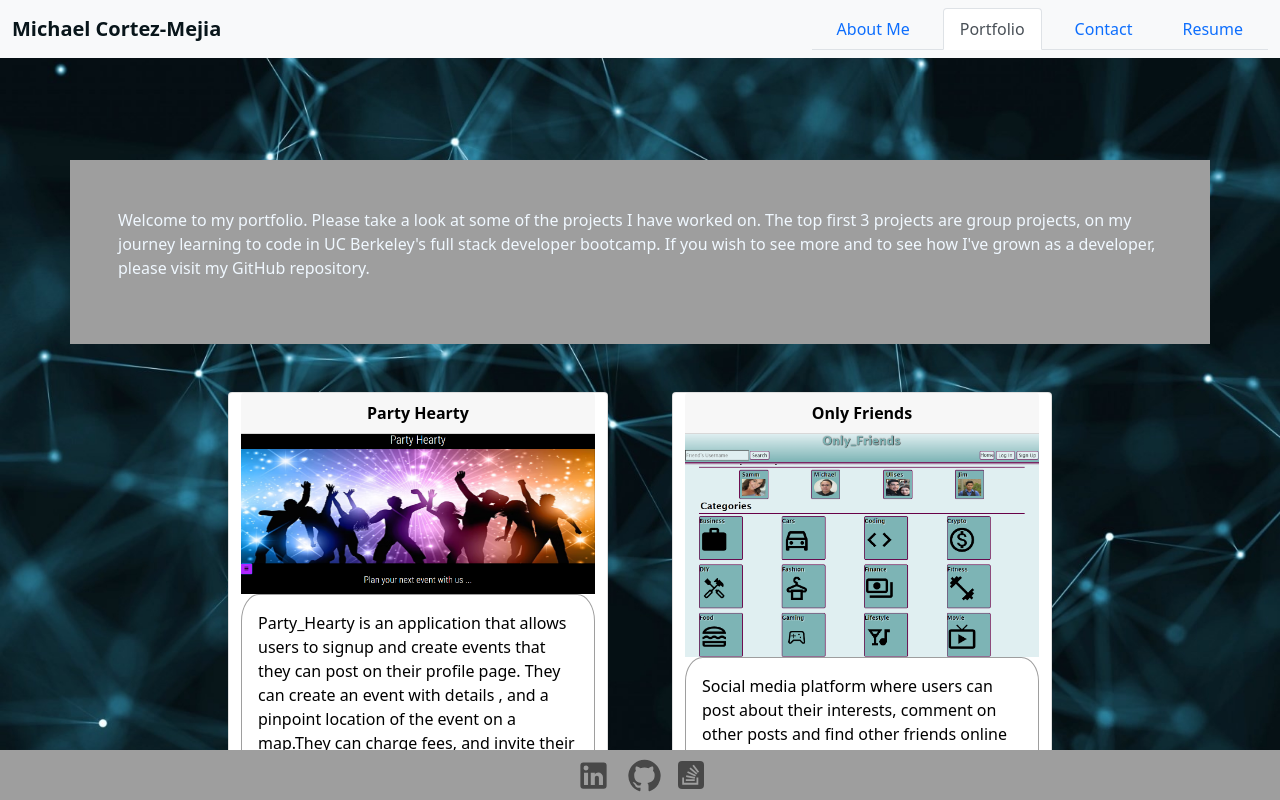
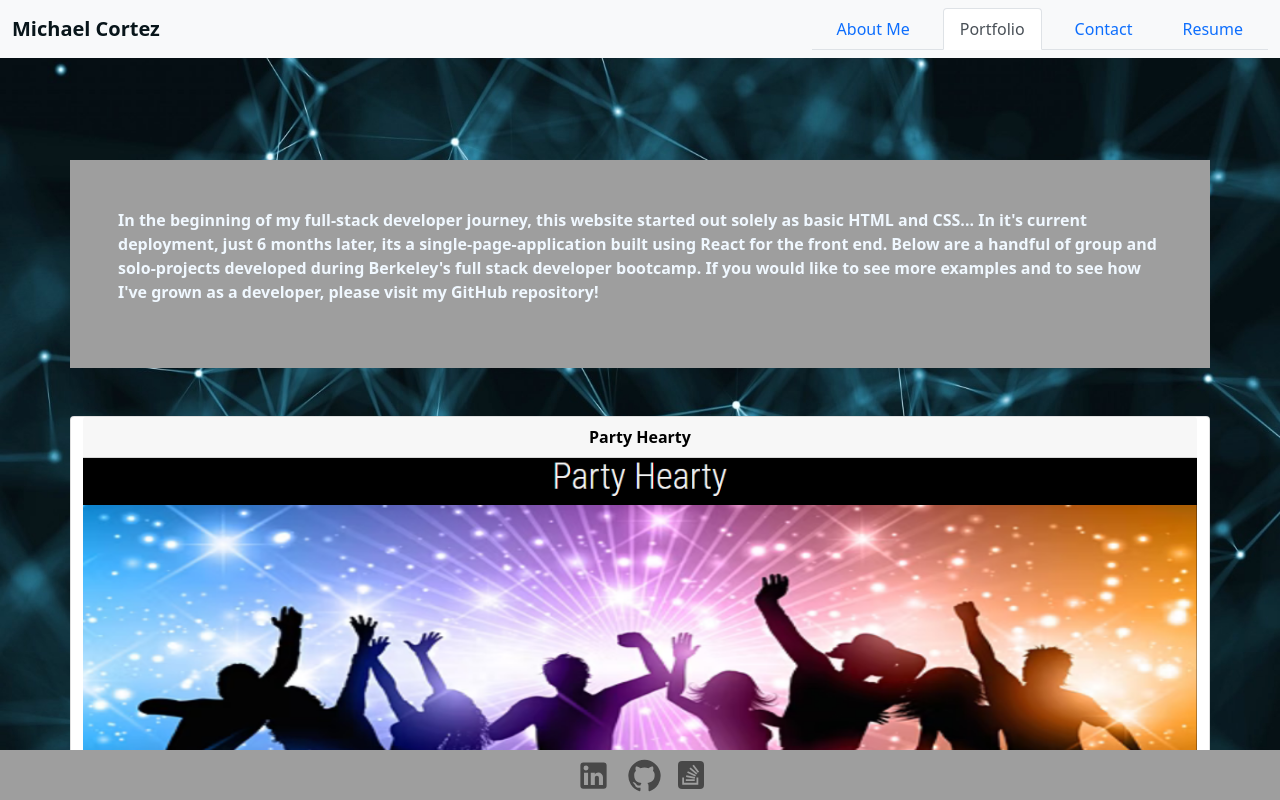
Before and after one commit to MCORTEZM1/Professional_Portfolio, a React (Create React App) app: page / in a window 1280 px wide. Both pictures are taken after a click on the link "Portfolio". Shown: the top 800 px of the page. Built offline with nearby package versions, Linux system fonts and the light colour scheme.

Commit message:
deploy to gh pages

```diff
--- a/src/App.js
+++ b/src/App.js
@@ -3,12 +3,8 @@ import About from './components/About';
 import Header from './components/Header';
 import ContactForm from './components/Contact';
 import Portfolio from './components/Portfolio';
-import MenuDrawer from './components/Drawer';
-
-
 import Footer from './components/Footer';
 
-import 'bootstrap/dist/css/bootstrap.min.css';
 
 import React, { useState } from 'react';
 
@@ -43,7 +39,6 @@ function App() {
       {portfolioSelected && (
         <Portfolio />
       )}
-
       </main>
       <Footer />
     </div>
--- a/src/components/Nav/index.js
+++ b/src/components/Nav/index.js
@@ -54,7 +54,7 @@ function Nav(props) {
             <div className="container-fluid" id="navbar">
                 <a className="navbar-brand"
                     id="my-name"
-                    href="#">Michael Cortez-Mejia
+                    href="#">Michael Cortez
                 </a>
                     <MenuIcon
                         id='menu'
@@ -84,11 +84,11 @@ function Nav(props) {
                             </a>
                         </li>
                         <li className="nav-item">
-                            <a className={`nav-link mx-2 ${resumeSelected && 'active'}`}
-                                onClick={handleResume}
-                                href={myResume}
-                                download="MichaelCortez-RESUME6.3.22.pdf"
-                                >Resume
+                            <a
+                                className={`nav-link mx-2 text-decoration-none ${resumeSelected && 'active'} `}
+                                onClick={() => window.open(`${myResume}`, '_blank')}
+                                href="#"
+                            >Resume
                             </a>
                         </li>
                     </ul>
--- a/src/components/Portfolio/index.js
+++ b/src/components/Portfolio/index.js
@@ -13,11 +13,11 @@ function Portfolio() {
             >
                 <p
                     id='portfolio-intro'
-                >Welcome to my portfolio. Please take a look at some of
-                the projects I have worked on. The top first 3 projects are
-                group projects, on my journey learning to code in UC Berkeley's
-                full stack developer bootcamp. If you wish to see more and to see how
-                I've grown as a developer, please visit my GitHub repository.
+                >In the beginning of my full-stack developer journey, this website started out solely as basic HTML and CSS...
+                In it's current deployment, just 6 months later, its a single-page-application built using React for the front end.
+                Below are a handful of group and solo-projects developed during Berkeley's
+                full stack developer bootcamp. If you would like to see more examples and to see how
+                I've grown as a developer, please visit my GitHub repository!
                 </p>
             </div>
             <ProjectCard />
--- a/src/components/ProjectCard/index.js
+++ b/src/components/ProjectCard/index.js
@@ -15,7 +15,7 @@ function ProjectCard() {
                 {projects.map((project, i) => (
 
                             <div
-                            className="card col-4 project-card"
+                            className="card col-12 project-card"
                             key={i}
                             id={project.name}
                             onClick={() => window.open(`${project.deployed}`, '_blank')}
--- a/src/index.css
+++ b/src/index.css
@@ -24,7 +24,10 @@ body {
   display: flex;
   flex-direction: column;
 }
+ a {
+   color: black;
 
+ }
 nav ul {
   list-style: none;
 
@@ -140,7 +143,7 @@ nav {
 }
 
 .project-card:hover {
-  transform: scale(110%);
+  transform: scale(101%);
   z-index: 1;
   transition-property: inherit;
 }
@@ -151,9 +154,10 @@ nav {
   margin-top: 10rem;
   margin-bottom: 3rem;
   color:aliceblue;
+  font-weight: bold;
 }
 
-@media (max-width: 2560px) {
+@media (max-width: 14440px) {
   body {
     background-size: cover;
   }
--- a/src/index.js
+++ b/src/index.js
@@ -1,6 +1,7 @@
 import React from 'react';
 import ReactDOM from 'react-dom';
 import './index.css';
+import 'bootstrap/dist/css/bootstrap.min.css';
 import App from './App';
 
 
--- a/src/utils/Projects.js
+++ b/src/utils/Projects.js
@@ -43,7 +43,7 @@ const projects = [
     },
     {
         name: 'README Generator',
-        description: 'README Generator uses the command line interface to collect user data and generate a professional README.This generator solves the issue of having to re-create the wheel everytime the user needs to create a README file. ',
+        description: 'README Generator is a personal favorite as a developer. Here developers can use the command line interface to collect user data and generate a professional README.This generator solves the issue of having to re-create the wheel everytime the user needs to create a README file. ',
         tools: ['Node.js', 'JavaScript', 'ES6', 'Inquirer'],
         image: Coding,
         deployed: 'https://github.com/MCORTEZM1/README-Generator'
```
Also changed, not shown: package.json (+7 -1 lines), src/components/Modal/index.js (renamed from src/components/Drawer/index.js), src/components/Modal/style.css (renamed from src/components/Drawer/style.css), src/components/Resume/index.js (added), 1 other file (tests, documents, lock files or other folders).
